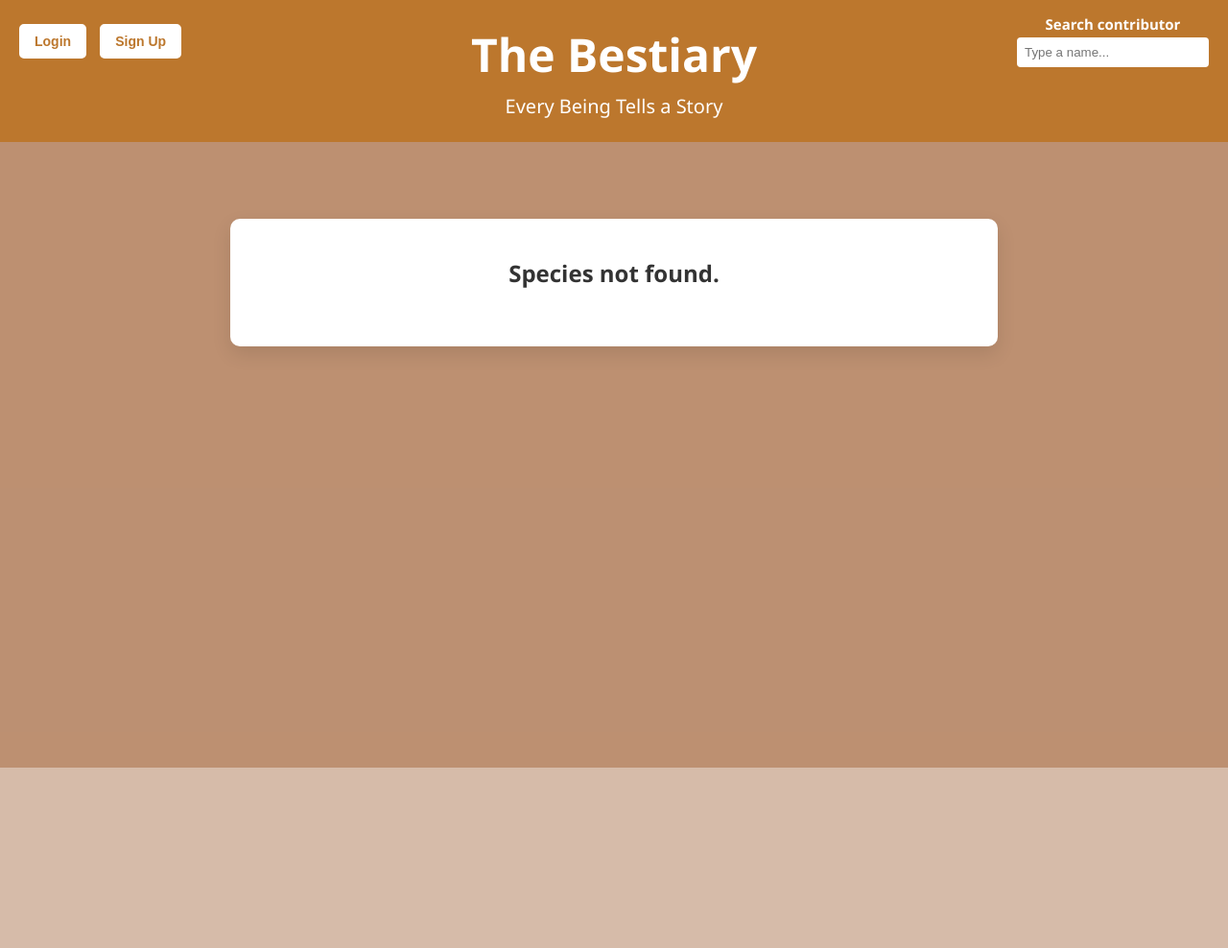
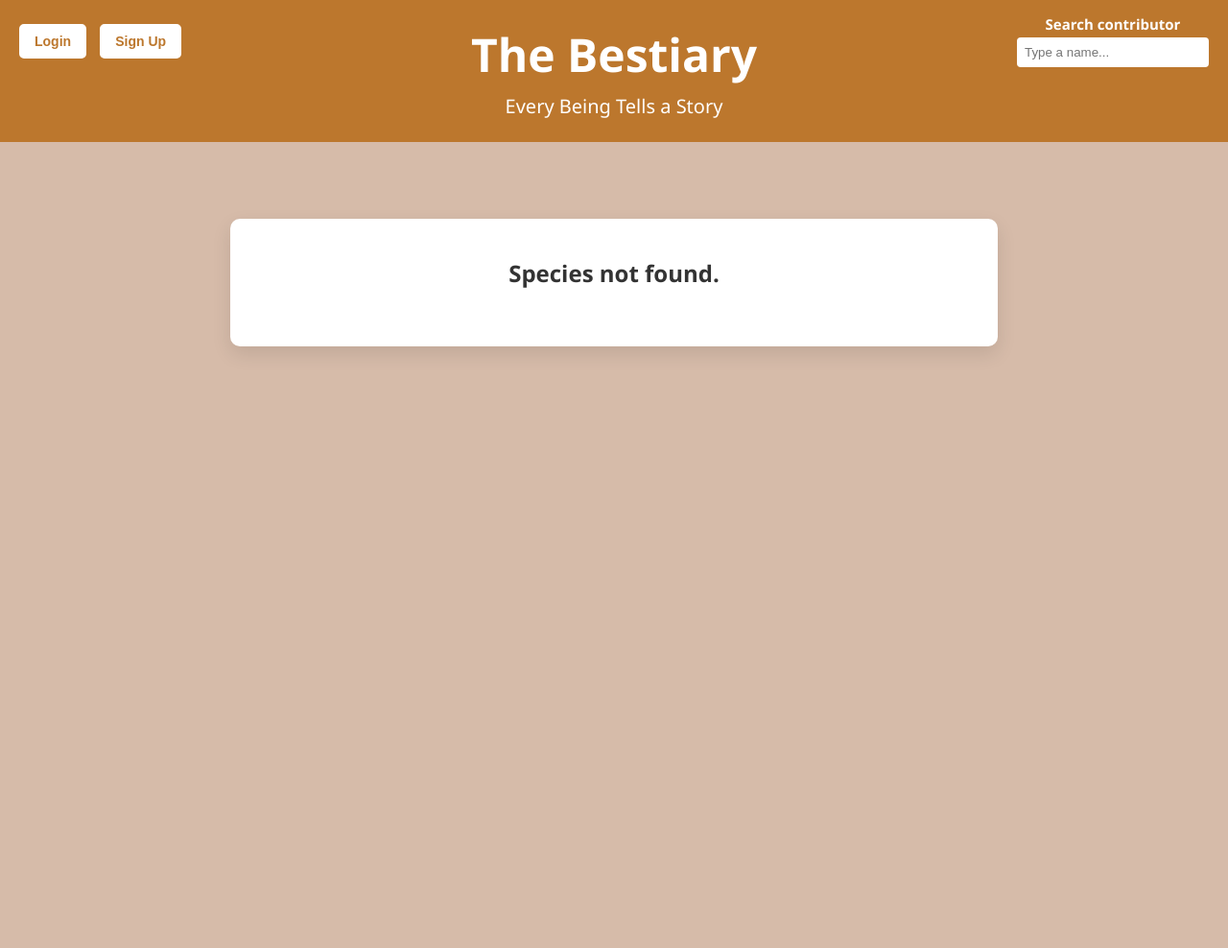
Before and after one commit to AlissaAudet/The-Bestiary, a Flask app: page /species/1 in a window 1280 px wide. Shown: the whole page at 96% size. Run offline with Flask 3, Linux system fonts and the light colour scheme; data that the repository does not hold is empty.

Commit message:
couleur page speacies

```diff
--- a/code/templates/species.html
+++ b/code/templates/species.html
@@ -12,7 +12,7 @@
       margin: 0;
       padding: 0;
       font-family: "Segoe UI", Tahoma, Geneva, Verdana, sans-serif;
-      background-color: var(--backgroud-1, #f7f7f7);
+
     }
     .container {
       display: flex;
```
